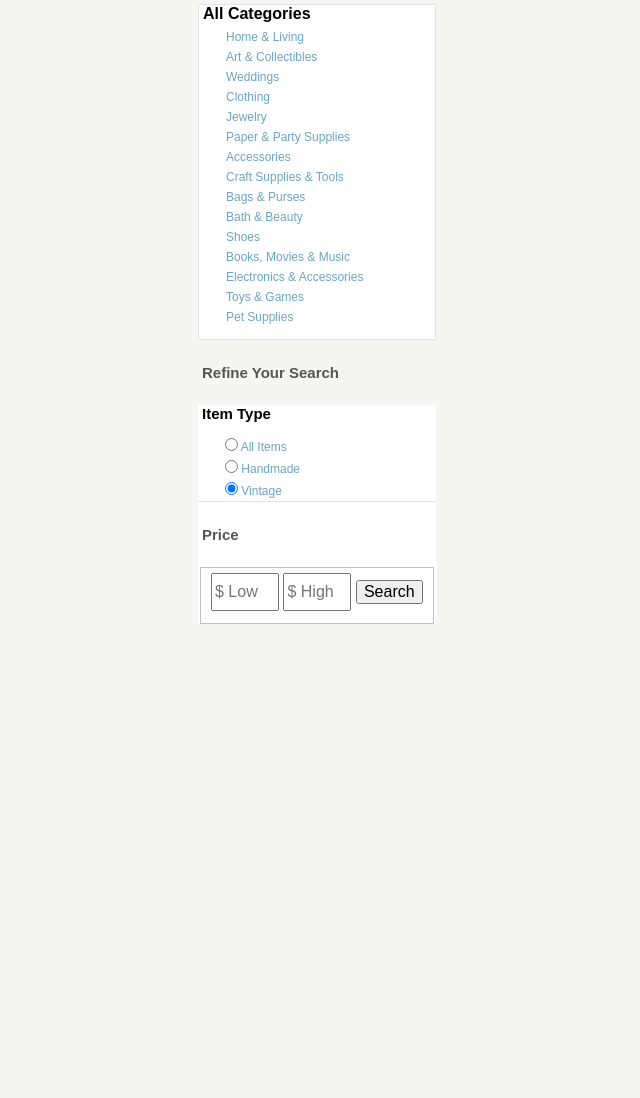
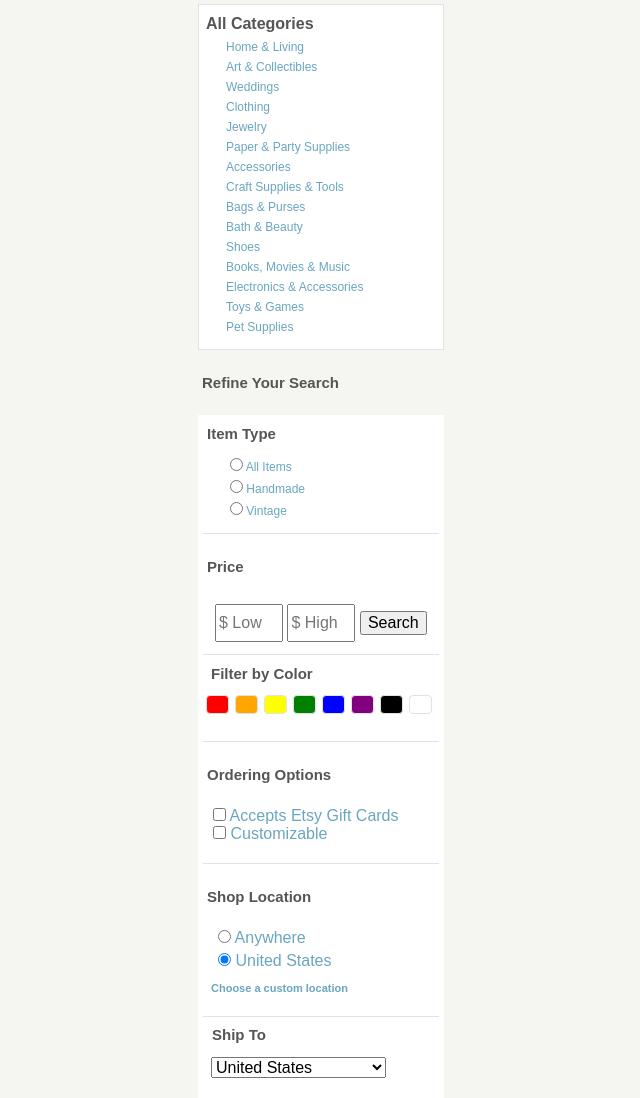
Before and after one commit to luketgriffith/Etsy-2, a plain HTML site: page index.html in a window 1280 px wide. Shown: the part 203-1301 px from the top of the page, without its empty margins (2-642 px from the left). Before the commit the page ends 827 px from the top, so only its background shows below. Drawn offline with Linux system fonts and the light colour scheme.

Commit message:
finished left side styling (minus sprites)

```diff
--- a/index.html
+++ b/index.html
@@ -59,21 +59,21 @@
         <span class="title">All Categories</span>
         <ul class="nav left">
 
-          <li>Home & Living</li>
-          <li>Art & Collectibles</li>
-          <li>Weddings</li>
-          <li>Clothing</li>
-          <li>Jewelry</li>
-          <li>Paper & Party Supplies</li>
-          <li>Accessories</li>
-          <li>Craft Supplies & Tools</li>
-          <li>Bags & Purses</li>
-          <li>Bath & Beauty</li>
-          <li>Shoes</li>
-          <li>Books, Movies & Music</li>
-          <li>Electronics & Accessories</li>
-          <li>Toys & Games</li>
-          <li>Pet Supplies</li>
+          <li><a href='#'>Home & Living</a></li>
+          <li><a href='#'>Art & Collectibles</a></li>
+          <li><a href='#'>Weddings</a></li>
+          <li><a href='#'>Clothing</a></li>
+          <li><a href='#'>Jewelry</a></li>
+          <li><a href='#'>Paper & Party Supplies</a></li>
+          <li><a href='#'>Accessories</a></li>
+          <li><a href='#'>Craft Supplies & Tools</a></li>
+          <li><a href='#'>Bags & Purses</a></li>
+          <li><a href='#'>Bath & Beauty</a></li>
+          <li><a href='#'>Shoes</a></li>
+          <li><a href='#'>Books, Movies & Music</a></li>
+          <li><a href='#'>Electronics & Accessories</a></li>
+          <li><a href='#'>Toys & Games</a></li>
+          <li><a href='#'>Pet Supplies</a></li>
         </ul>
      </div>
     <div class="refineBox">
@@ -104,7 +104,44 @@
                       <button type="submit" class="refineBtn">Search</button>
                   </fieldset>
               </form>
+
           </div>
+          <div class="colors">
+            <h4>Filter by Color</h4>
+            <div class="red color"></div><div class="orange color"></div><div class="yellow color"></div><div class="green color"></div><div class="blue color"></div><div class="purple color"></div><div class="black color"></div><div class="white color"></div>
+          </div>
+          <div class="options">
+              <h4 class="title">Ordering Options</h4>
+               <label for="option-one" class="pure-checkbox">
+                <input class="checkbox1" type="checkbox" value="">
+                 Accepts Etsy Gift Cards
+              </label>
+               <label for="option-one" class="pure-checkbox">
+              <input class="checkbox1" type="checkbox" value="">
+                Customizable
+              </label>
+          </div>
+          <div class="location">
+            <h4>Shop Location</h4>
+                         <label for="option-two" class="pure-radio">
+                  <input id="option-two" type="radio" name="optionsRadios" value="option1" checked>
+                  Anywhere
+              </label>
+                 <label for="option-two" class="label2">
+                  <input id="option-two" type="radio" name="optionsRadios" value="option1" checked>
+                  United States
+              </label>
+              <span>Choose a custom location</span>
+          </div>
+          <div class="ship">
+            <h4 class="title">Ship To</h4>
+            <select name="select">
+  <option value="value1">Your Mom</option>
+  <option value="value2" selected>United States</option>
+  <option value="value3">Wat</option>
+</select>
+          </div>
+
         </div>
       </div> <!--Refine-->
 
--- a/scss/main.scss
+++ b/scss/main.scss
@@ -140,11 +140,12 @@
 .navbox{
   background-color: #FFFFFF;
   border: 1px solid #E1E3DF;
+  padding-top: 10px;
     .title{
     margin-left: 2px;
-    color: black;
+    color: #555555;
     font-weight: bold;
-    padding: 2px;
+    padding: 5px 5px;
   }.nav{
   list-style: none;
   background-color: #FFFFFF;
@@ -155,6 +156,9 @@
   margin-left: 24px;
   li{
     padding: 3px;
+  } a{
+    text-decoration: none;
+    color: #69A6BF;
   }
 }
 }
@@ -163,8 +167,11 @@
 
 .refineItem{
   background-color: #FFFFFF;
+  padding-top: 10px;
+  padding-left: 5px;
+  padding-right: 5px;
   span{
-    color: black;
+    color: #555555;
     font-size: 15px;
     font-weight: bold;
     padding: 4px;
@@ -173,6 +180,7 @@
   list-style: none;
   background-color: #FFFFFF;
   padding-left: 24px;
+  padding-bottom: 12px;
   color: #69A6BF;
   font-size: 12px;
   border-bottom: 1px solid #E1E3DF;
@@ -187,8 +195,81 @@
     background-color: #FFFFFF;
     .formy{
     display: inline-block;
+    border-bottom: 1px solid #E1E3DF;
 
-  } .dollars{
+  } fieldset{
+    border: none;
+  }
+  .dollars{
     width: 60px;
   }
 }
+.colors{
+   background-color: #FFFFFF;
+   border-bottom: 1px solid #E1E3DF;
+   padding-bottom: 20px;
+   h4{
+    margin: 6px 4px;
+   }
+  .color{
+    display: inline-block;
+    height: 17px;
+    width: 17px;
+    border: 1px solid #E1E3DF;
+    margin: 3px;
+    padding-left: 4px;
+    border-radius: 4px;
+  }
+  .red{
+    background-color:red;
+  }.orange{
+    background-color: orange;
+  }.yellow{
+    background-color: yellow;
+  }.green{
+    background-color: green;
+  }.blue{
+    background-color: blue;
+  }.purple{
+    background-color: purple;
+  }.black{
+    background-color: black;
+  }.white{
+    background-color: white;
+  }
+}
+.options{
+  color: #69A6BF;
+  border-bottom: 1px solid #E1E3DF;
+  padding-bottom: 20px;
+  label{
+    display: block;
+    padding-left: 10px;
+  }
+}
+.location{
+  border-bottom: 1px solid #E1E3DF;
+  padding-bottom: 20px;
+  label{
+    display: block;
+    color: #69A6BF;
+    padding-left: 10px;
+    margin: 5px;
+  } .label2{
+    margin-bottom: 8px;
+  }
+  span{
+    color: #69A6BF;
+    font-size: 11px;
+    margin-top: 8px;
+    padding-left: 8px;
+  }
+}
+.ship{
+  h4{
+    margin: 5px;
+  } select{
+    width: 175px;
+    margin: 5px 8px 20px 8px;
+  }
+}
```
Also changed, not shown: css/main.css.
